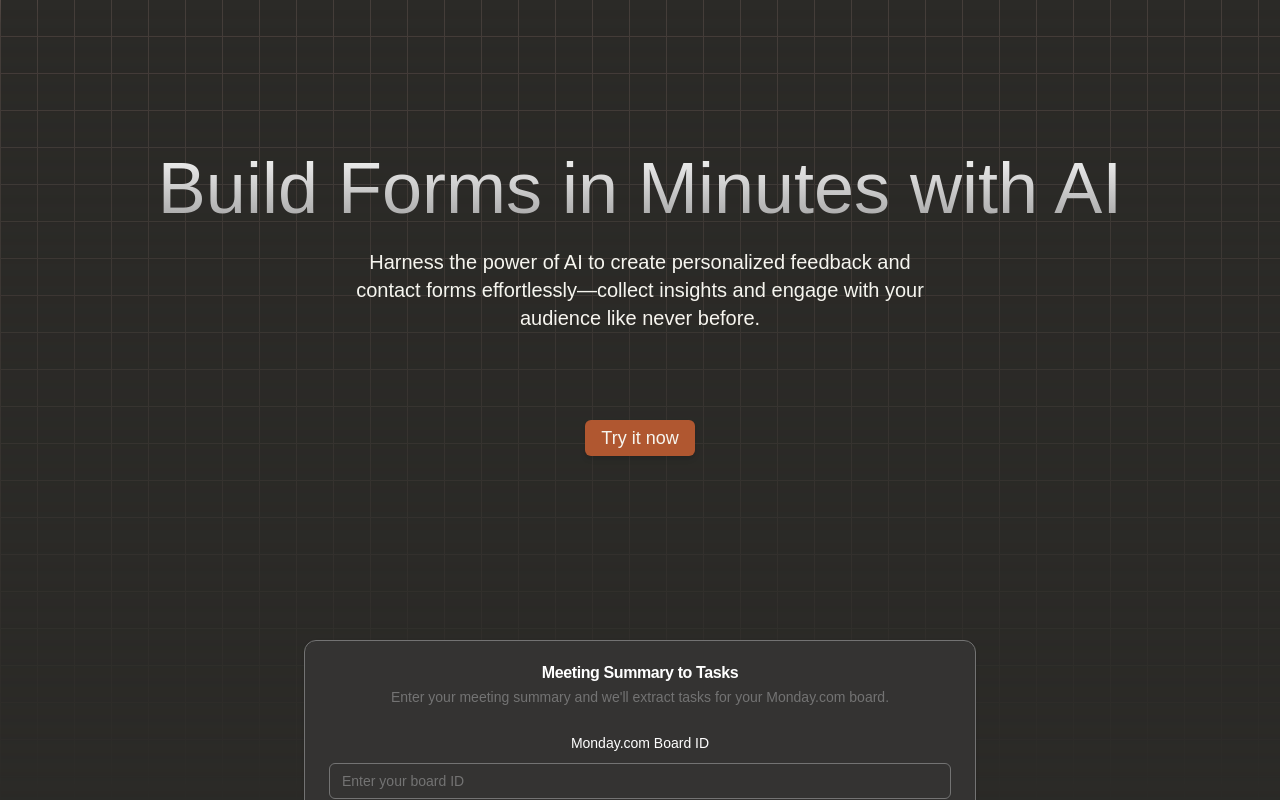
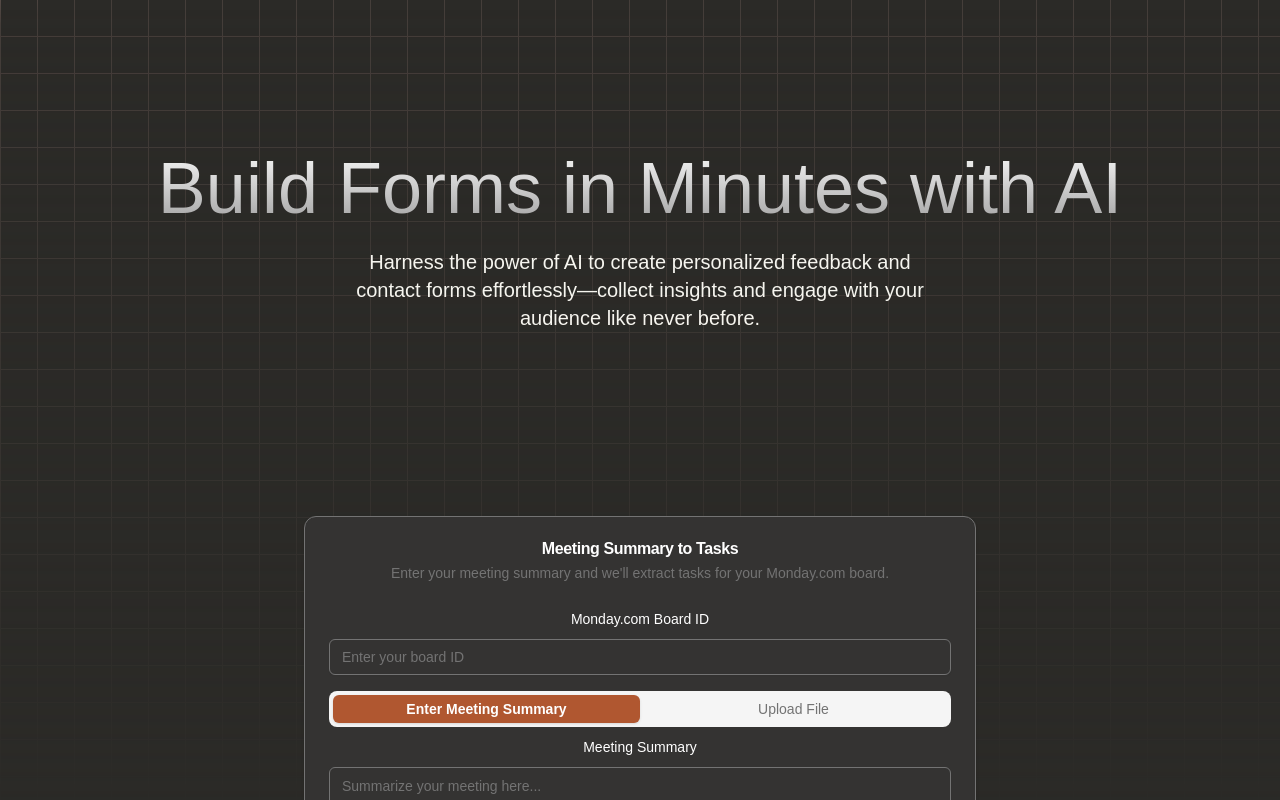
Before and after one commit to anujsb/transcript-to-task-app, a Next.js app: page / in a window 1280 px wide. Shown: the top 800 px of the page. Built offline with nearby package versions, Linux system fonts and the light colour scheme.

Commit message:
removed button

```diff
--- a/src/components/Hero.tsx
+++ b/src/components/Hero.tsx
@@ -22,13 +22,13 @@ export const Hero: React.FC = () => {
             forms effortlessly—collect insights and engage with your audience
             like never before.
           </p>
-          <div className="my-6 flex flex-col sm:flex-row items-center justify-center gap-4">
-            <Link className="z-50 mt-10 pointer-events-auto" href="#TranscriptProcessor">
+          {/* <div className="my-6 flex flex-col sm:flex-row items-center justify-center gap-4">
+            <Link className="z-50 mt-10 pointer-events-auto" href="/#TranscriptProcessor">
               <Button className="text-lg bg-accent shadow-md">
                 Try it now
               </Button>
             </Link>
-          </div>
+          </div> */}
         </div>
         <div
           id="about"
```
